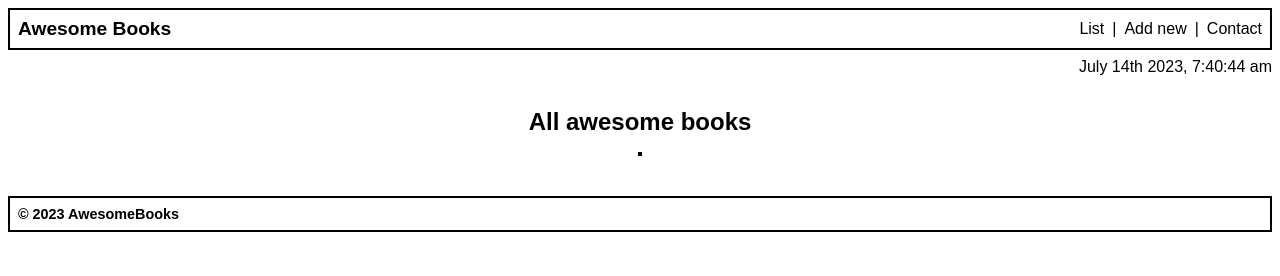
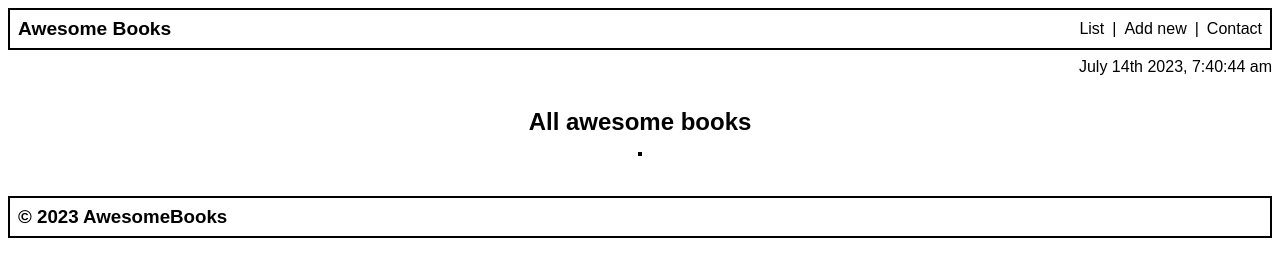
Before and after one commit to firepicaso/Awesome_Books, a website: page index.html in a window 1280 px wide. Drawn offline with Linux system fonts and the light colour scheme.

Commit message:
Update style.css

```diff
--- a/style.css
+++ b/style.css
@@ -132,10 +132,7 @@ header a {
   margin: 0.5rem;
 }
 
-.footer h3 {
-  font-family: Arial, Helvetica, sans-serif;
-  font-size: 0.9rem;
-}
+
 
 .hide {
   display: none;
```
